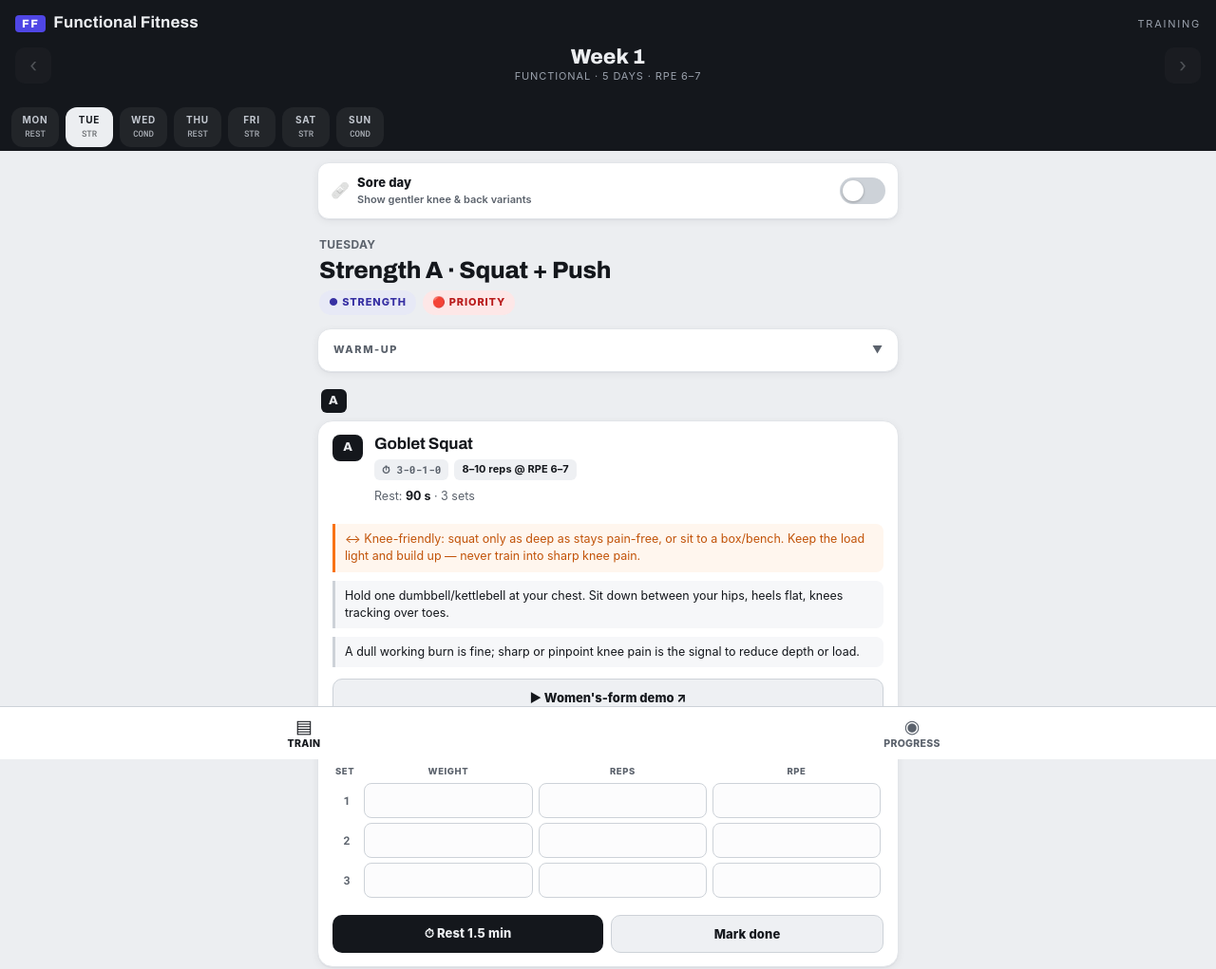
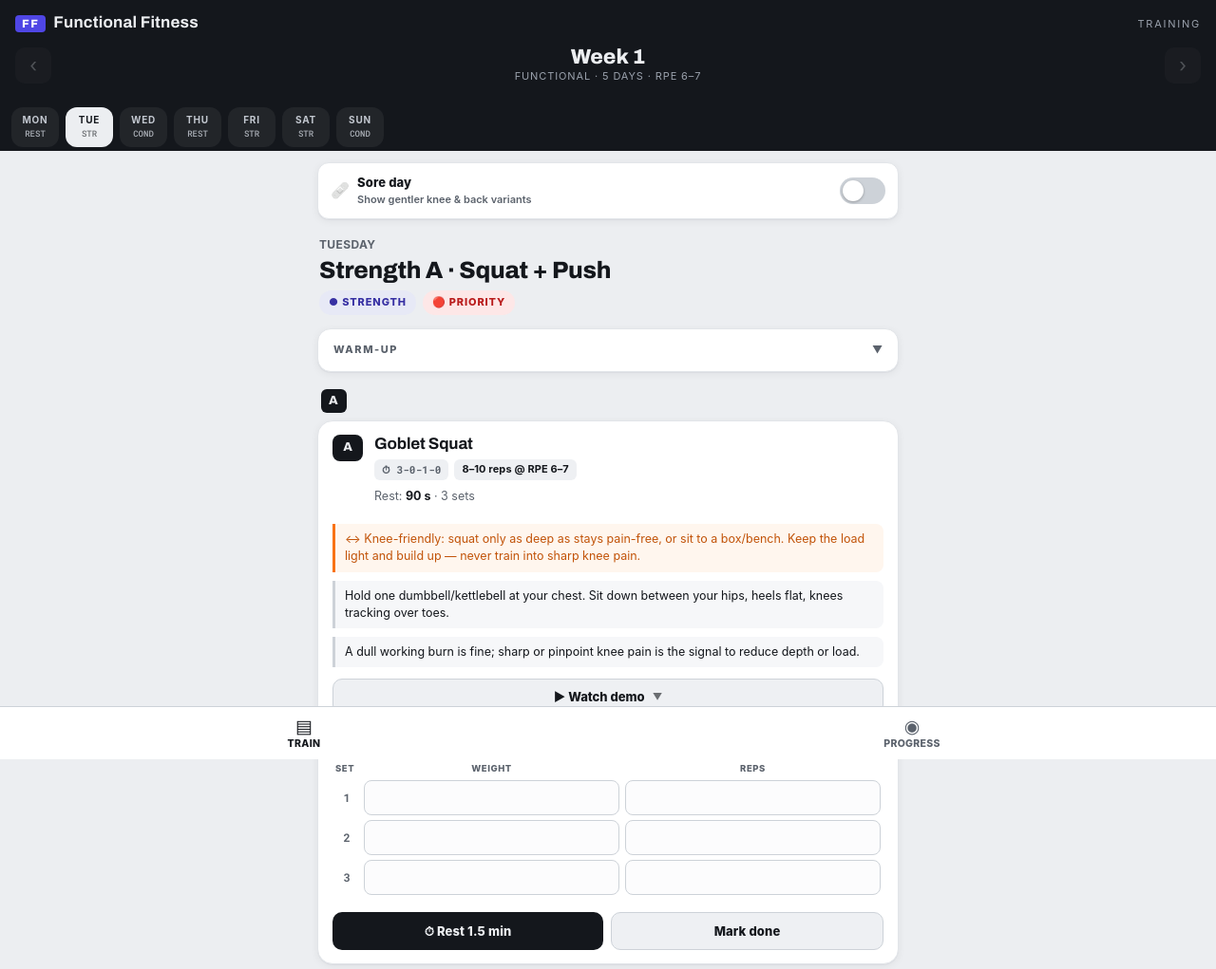
Before and after one commit to realynsapaen/functional-trainer, a plain HTML site: page index.html in a window 1280 px wide. Shown: the top 1021 px of the page at 95% size. Drawn offline with Linux system fonts and the light colour scheme.

Commit message:
Update index.html

```diff
--- a/index.html
+++ b/index.html
@@ -286,6 +286,11 @@
    Keyed by exercise-name slug. Add IDs here to embed a demo; any exercise
    without an entry falls back to a YouTube search link automatically. */
 const VIDEOS = {
+  "goblet-squat":"7-80HiXX1K8",
+  "box-squat-sit-to-bench":"7-80HiXX1K8",
+  "dumbbell-overhead-press":"WrQqtezYNn8",
+  "seated-dumbbell-overhead-press":"WrQqtezYNn8",
+  "front-plank":"pvIjsG5Svck",
   "trap-bar-deadlift":"6GsNwor-ATk",
   "band-assisted-push-up":"Sz1w_Dm_ayI",
   "lat-pulldown":"AtcrCtnah98",
@@ -306,19 +311,19 @@ const STRENGTH_WARMUP = { title:"Warm-up", secs:[
   {h:"1 · Cardio", items:["5 min easy jog / cycle / row to raise the heart rate"]},
   {h:"2 · Mobility", items:["World's Greatest Stretch — 3–4 reps × 2–3 / side"]},
   {h:"3 · Run mechanics", items:[
-    "Band-Resisted Knee Drive — 5–10 × 2–3 / side (pause 1–2 s at top)",
+    "High-Knee March in place — 20–30 steps × 2–3 (tall posture, drive each knee up under control — no band needed)",
     "Bench-Supported Single-Leg Glute Bridge Hold — 15–30 s × 2–3 / side"]},
   {h:"4 · Activation (3 rounds)", items:[
     "Box Jumps × 3 (build height each round, 2-foot jumps)",
     "T-Push Up × 4 (hands on bench if needed)"]},
-  {h:"5 · Prep sets", items:[
-    "Build to your working weight: light 10–20 reps → moderate 5–10 → heavy a couple → working set. Prep sets don't count as working sets."]}
+  {h:"5 · Ease into the first lift", items:[
+    "No separate ramp-up sets needed — the warm-up above has already prepped you. Just make the FIRST set of your first exercise lighter and controlled (about half your target weight), then settle into your working weight from set 2. This protects a cold knee or back without adding extra sets."]}
 ]};
 const STRENGTH_COOLDOWN = { title:"Cool-down", secs:[{h:"", items:[
   "Passive Hang on Bar — 1–2 min total, vary grips",
   "Door-Jam Stretch — 30–45 s / side × 2",
-  "Half-Kneeling Quad Stretch — 30–45 s / side × 2",
-  "Supine Trunk Twist — 20–30 s / side × 2",
+  {t:"Half-Kneeling Quad Stretch — 30–45 s / side × 2", vid:"7tCLTsTLMew"},
+  {t:"Supine Trunk Twist — 20–30 s / side × 2", vid:"ElKoMMaTPCM"},
   "Focused breathing — belly up on inhale, down on exhale"]}]};
 const COND_WARMUP_A = { title:"Warm-up", secs:[{h:"", items:[
   "Joint rotations 1–2 min (neck → ankles)",
@@ -340,7 +345,7 @@ const STRENGTH_WARMUP_2 = { title:"Warm-up", secs:[
     "Runners Knee Drive — 5 × 2–3 / leg",
     "Single-Leg Knee Lifts — 20–30 s × 2–3 / leg (build from every 2nd step to every step)"]},
   {h:"4 · Activation (3 rounds)", items:["Broad Jump × 3 / side","Push-Up Groiner × 3"]},
-  {h:"5 · Prep sets", items:["Build to working weight: light 10–20 → moderate 5–10 → heavy a couple → working set."]}
+  {h:"5 · Ease into the first lift", items:["No separate ramp-up sets needed — make the FIRST set of your first exercise lighter and controlled (about half target), then settle into your working weight from set 2."]}
 ]};
 const STRENGTH_COOLDOWN_2 = { title:"Cool-down", secs:[{h:"", items:[
   "Barefoot Squat Sit — 1–2 min total",
@@ -368,7 +373,7 @@ const STRENGTH_WARMUP_3 = { title:"Warm-up", secs:[
   {h:"2 · Mobility", items:["World's Greatest Stretch — 2–3 reps × 2–3 / side"]},
   {h:"3 · Prehab", items:["Bent-Knee Copenhagen Plank — 5–10 s hold × 2–3 / side"]},
   {h:"4 · Activation (3 rounds)", items:["Box Jumps × 3 (build height each round)","T-Push Up × 4 (hands on bench if needed)"]},
-  {h:"5 · Prep sets", items:["Build to working weight: light 10–20 → moderate 5–10 → heavy a couple → working set."]}
+  {h:"5 · Ease into the first lift", items:["No separate ramp-up sets needed — make the FIRST set of your first exercise lighter and controlled (about half target), then settle into your working weight from set 2."]}
 ]};
 const PUSH_WARMUP_A = { title:"Warm-up", secs:[{h:"", items:[
   "Foam roll hamstrings, glutes & back — 5 min",
@@ -456,13 +461,13 @@ const PROGRAM = { name:"Functional Fitness", weeks:[
               sub:"Sore-day variant of the Goblet Squat.",
               notes:["Sit back to a bench or box set at a pain-free height, pause, then stand. Same pattern, controlled depth, far kinder to the knee.",
                      "Light goblet load or just bodyweight."] },
-            log:L(["Weight","Reps","RPE"],3) },
+            log:L(["Weight","Reps"],3) },
         ]},
         { label:"B", items:[
           { id:"B", name:"Dumbbell Bench Press", tempo:"2-0-1-0", scheme:"8–12 reps @ RPE 6–7", sets:3,
             rests:"90 s", timer:rest(90),
             notes:["Flat bench. Lower under control to chest level, press without locking hard. Dumbbells let each arm work evenly."],
-            log:L(["Weight","Reps","RPE"],3) },
+            log:L(["Weight","Reps"],3) },
         ]},
         { label:"C", note:"Superset — alternate C1 & C2", items:[
           { id:"C1", name:"Dumbbell Walking Lunge", tempo:"2-0-1-0", scheme:"10 reps / leg @ RPE 6–7", sets:2,
@@ -474,7 +479,7 @@ const PROGRAM = { name:"Functional Fitness", weeks:[
               sub:"Sore-day variant of the Walking Lunge.",
               notes:["Step backward into the lunge instead of forward — much gentler on the kneecap and easier to control. 10 each leg = 1 set.",
                      "Light dumbbells or bodyweight. Weight in the front heel, torso tall."] },
-            log:L(["Weight","Reps/leg","RPE"],2) },
+            log:L(["Weight","Reps/leg"],2) },
           { id:"C2", name:"Dumbbell Overhead Press", tempo:"2-0-1-0", scheme:"8–12 reps @ RPE 6–7", sets:2,
             rests:"90 s, then back to C1", timer:rest(90),
             sub:"Back-smart: pressing overhead tempts the low back to arch. Squeeze the glutes, keep ribs down and brace. If the back still arches, press seated with back support.",
@@ -482,13 +487,13 @@ const PROGRAM = { name:"Functional Fitness", weeks:[
             swap:{ name:"Seated Dumbbell Overhead Press",
               sub:"Sore-day variant of the Overhead Press.",
               notes:["Sit on an upright bench with back support so the spine can't arch. Press overhead, ribs down, controlled."] },
-            log:L(["Weight","Reps","RPE"],2) },
+            log:L(["Weight","Reps"],2) },
         ]},
         { label:"D", items:[
           { id:"D", name:"Front Plank", tempo:"hold", scheme:"30–45 s hold × 3 @ RPE 6–7", sets:3,
             rests:"30 s", timer:ivl(3,"Hold",45,"sustain","Rest",30,"rest"),
             notes:["Elbows under shoulders, squeeze glutes, flat line head to heels. Stop the set when your hips sag — quality over seconds."],
-            log:L(["Hold s","RPE"],3) },
+            log:L(["Hold s"],3) },
         ]},
       ] },
 
@@ -501,7 +506,7 @@ const PROGRAM = { name:"Functional Fitness", weeks:[
           notes:["Pick anything steady — brisk incline walk, bike, or row are all easy on the knees; add an easy outdoor run only if the knee is happy.",
                  "Hold ~70–80% of max HR: you can speak in full sentences but wouldn't want to sing. If you're gasping, back off.",
                  "This is the aerobic base that makes everyday activity feel easier and supports a leaner body. Resist the urge to push it."],
-          timer:count(2400), log:L(["Modality","Distance","Avg HR","RPE"],1) },
+          timer:count(2400), log:L(["Modality","Distance","Avg HR"],1) },
       ] },
 
     /* ===== THU — REST ===== */
@@ -522,19 +527,19 @@ const PROGRAM = { name:"Functional Fitness", weeks:[
             swap:{ name:"Barbell Hip Thrust", tempo:"2-0-1-1",
               sub:"Sore-day variant of the Romanian Deadlift.",
               notes:["Upper back on a bench, drive the hips up and squeeze the glutes hard at the top, lower under control.","Same glute/hamstring work with the spine fully supported. Padded barbell, or a dumbbell across the hips."] },
-            log:L(["Weight","Reps","RPE"],3) },
+            log:L(["Weight","Reps"],3) },
         ]},
         { label:"B", items:[
           { id:"B", name:"Lat Pulldown", tempo:"2-0-1-0", scheme:"8–12 reps @ RPE 6–7", sets:3,
             rests:"90 s", timer:rest(90),
             notes:["Pull the bar to your collarbone, lead with the elbows, control the way back up. No swinging."],
-            log:L(["Weight","Reps","RPE"],3) },
+            log:L(["Weight","Reps"],3) },
         ]},
         { label:"C", items:[
           { id:"C", name:"Seated Cable Row", tempo:"2-0-1-1", scheme:"10–12 reps @ RPE 6–7", sets:3,
             rests:"75 s", timer:rest(75),
             notes:["Tall chest, pull to the belly, squeeze the shoulder blades, slow release. Don't lean back to move the weight."],
-            log:L(["Weight","Reps","RPE"],3) },
+            log:L(["Weight","Reps"],3) },
         ]},
         { label:"D", items:[
           { id:"D", name:"Dumbbell Step-Up", tempo:"2-0-1-0", scheme:"8 reps / leg @ RPE 6–7", sets:2,
@@ -545,14 +550,14 @@ const PROGRAM = { name:"Functional Fitness", weeks:[
             swap:{ name:"Glute Bridge", scheme:"10–12 reps @ RPE 6–7",
               sub:"Sore-day variant of the Step-Up.",
               notes:["On the floor, feet flat, drive the hips up and squeeze the glutes, lower under control. No knee loading, spine supported.","Add a dumbbell across the hips to progress. 10–12 reps = 1 set."],
-              log:L(["Weight","Reps","RPE"],2) },
-            log:L(["Weight","Reps/leg","RPE"],2) },
+              log:L(["Weight","Reps"],2) },
+            log:L(["Weight","Reps/leg"],2) },
         ]},
         { label:"E", items:[
           { id:"E", name:"Dead Bug", tempo:"controlled", scheme:"8 reps / side @ RPE 6–7", sets:3,
             rests:"45 s", timer:rest(45),
             notes:["On your back, low back pressed into the floor. Lower opposite arm and leg slowly, keep the ribs down. 8 each side = 1 set."],
-            log:L(["Reps/side","RPE"],3) },
+            log:L(["Reps/side"],3) },
         ]},
       ] },
 
@@ -569,20 +574,20 @@ const PROGRAM = { name:"Functional Fitness", weeks:[
             swap:{ name:"Barbell Hip Thrust", tempo:"2-0-1-1", scheme:"8–10 reps @ RPE 6–7",
               sub:"Sore-day variant of the Trap Bar Deadlift.",
               notes:["Upper back on a bench, drive the hips up, squeeze the glutes hard at the top, lower under control.","All the hip power of the deadlift with the spine supported. Padded barbell or a dumbbell across the hips."] },
-            log:L(["Weight","Reps","RPE"],3) },
+            log:L(["Weight","Reps"],3) },
         ]},
         { label:"B", items:[
           { id:"B", name:"Incline Dumbbell Press", tempo:"2-0-1-0", scheme:"10–12 reps @ RPE 6–7", sets:3,
             rests:"90 s", timer:rest(90),
             notes:["Bench at ~30°. Press up and slightly together, lower under control to the upper chest."],
-            log:L(["Weight","Reps","RPE"],3) },
+            log:L(["Weight","Reps"],3) },
         ]},
         { label:"C", note:"Superset — alternate C1 & C2", items:[
           { id:"C1", name:"Farmer's Carry", tempo:"walk", scheme:"30–40 m @ RPE 6–7", sets:3,
             straight:"C2",
             notes:["A heavy dumbbell/kettlebell in each hand. Tall posture, braced core, steady steps. This is everyday carrying strength.",
                    "Back-friendly when done tall and braced — stand upright, don't lean; it actually trains the core that protects the spine."],
-            log:L(["Load/hand","Dist m","RPE"],3) },
+            log:L(["Load/hand","Dist m"],3) },
           { id:"C2", name:"Russian Kettlebell Swing", tempo:"explosive", scheme:"12–15 reps @ RPE 6–7", sets:3,
             rests:"90 s, then back to C1", timer:rest(90),
             sub:"Back-smart: the power comes from snapping the hips, never from the lower back. Keep a flat spine, brace, and finish by squeezing the glutes — don't lean back at the top. Start light and only add load once the movement is clean.",
@@ -591,13 +596,13 @@ const PROGRAM = { name:"Functional Fitness", weeks:[
             swap:{ name:"Floor Glute Bridge", tempo:"1-1-1-1",
               sub:"Sore-day variant of the Kettlebell Swing.",
               notes:["Floor glute bridge — hips up, squeeze hard, control down. All the glute drive of the swing with zero spinal load.","Add a dumbbell across the hips to progress."] },
-            log:L(["Weight","Reps","RPE"],3) },
+            log:L(["Weight","Reps"],3) },
         ]},
         { label:"D", items:[
           { id:"D", name:"Side Plank", tempo:"hold", scheme:"20–30 s / side × 2 @ RPE 6–7", sets:2,
             rests:"switch sides", timer:ivl(4,"Hold",30,"sustain","Switch",15,"rest"),
             notes:["Elbow under shoulder, hips stacked and lifted, straight line. Timer runs 4 holds — alternate sides each one."],
-            log:L(["Hold s","RPE"],2) },
+            log:L(["Hold s"],2) },
         ]},
       ] },
 
@@ -614,7 +619,7 @@ const PROGRAM = { name:"Functional Fitness", weeks:[
           swap:{ name:"Low-Impact Intervals", effort:{icon:"💛", label:"Low-impact · intervals", tone:"sustain"},
             sub:"Sore-day variant — low-impact machines only.",
             notes:["Bike, rower or elliptical only — same hard/easy structure, no pounding on the knees or back.","Hard = ~85% effort you can hold for the minute; easy = genuine recovery.","Start at 6 rounds if 8 is too much."] },
-          timer:ivl(8,"Hard",60,"hot","Easy",120,"easy"), log:L(["Modality","Rounds","Avg HR","RPE"],1) },
+          timer:ivl(8,"Hard",60,"hot","Easy",120,"easy"), log:L(["Modality","Rounds","Avg HR"],1) },
       ] },
 
   ] },
@@ -666,7 +671,7 @@ function renderDayStrip(){ const wk=PROGRAM.weeks[wIdx];
 /* ============================ FOLD (warmup/cooldown) ============================ */
 function fold(block){ if(!block) return "";
   const body=block.secs.map(s=>`<div class="wk-sec">${s.h?`<div class="wk-sec__h">${esc(s.h)}</div>`:""}
-    <ul class="softlist">${s.items.map(x=>`<li>${esc(x)}</li>`).join("")}</ul></div>`).join("");
+    <ul class="softlist">${s.items.map(x=>{ if(typeof x==="string") return `<li>${esc(x)}</li>`; const lk=x.vid?` <a class="demo__yt" style="margin-top:0" href="https://www.youtube.com/watch?v=${esc(x.vid)}" target="_blank" rel="noopener">▶ demo ↗</a>`:""; return `<li>${esc(x.t)}${lk}</li>`; }).join("")}</ul></div>`).join("");
   return `<details class="fold"><summary><span class="fold__k">${esc(block.title)}</span><span class="fold__chev">▼</span></summary>
     <div class="fold__body">${body}</div></details>`;
 }
```
